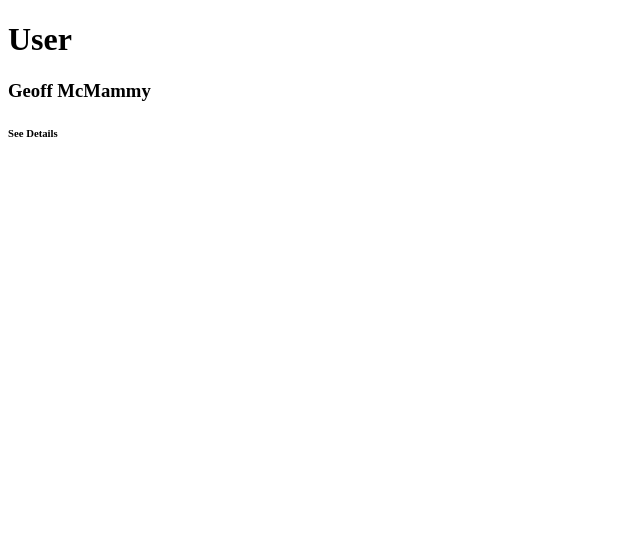
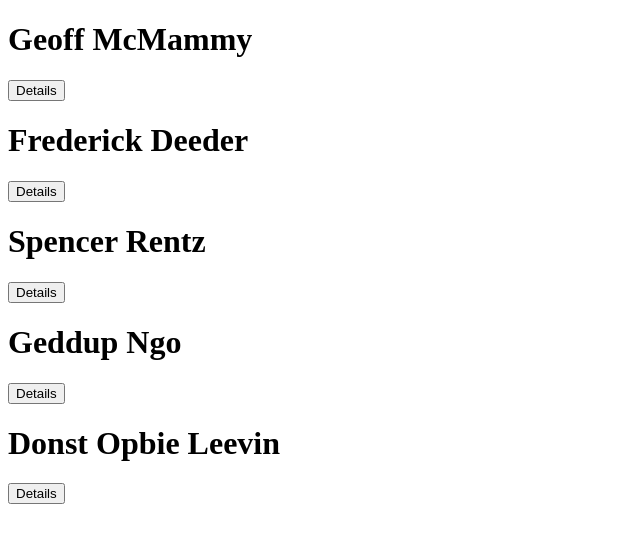
Before and after one commit to blakehagen/practice-angularDirectivesProject, a plain HTML site: page index.html at #!/home in a window 1280 px wide. Shown: the whole page, without its empty margins (0-640 px from the left). Drawn offline with nearby package versions, Linux system fonts and the light colour scheme; some packages are replaced by stand-ins of ours.

Commit message:
step3 done

```diff
--- a/app/dirDisplayTmpl.html
+++ b/app/dirDisplayTmpl.html
@@ -1,13 +1,9 @@
 <div>
-    <h1>User</h1>
+    <h1>{{user.name}}</h1>
 </div>
 
 <div>
-    <h3>{{user.name}}</h3>
-</div>
-
-<div>
-    <h6>See Details</h6>
+    <button>Details</button>
 </div>
 <div ng-show="details">
     <h4>Age: {{user.age}}</h4>
--- a/app/directives.js
+++ b/app/directives.js
@@ -10,6 +10,7 @@ angular.module('directivePractice').directive('dirDisplay', function () {
                 scope.details = !scope.details;
                 scope.$apply();
             })
+            console.log(scope);
 
 
         }
--- a/homeCtrl.js
+++ b/homeCtrl.js
@@ -1,10 +1,40 @@
 angular.module('directivePractice').controller('homeCtrl', function ($scope) {
 
-    $scope.user = {
-        name: "Geoff McMammy",
-        age: 43,
-        email: "geofdude@gmail.com"
-    }
+    $scope.users =
+
+    [
+
+        {
+            name: "Geoff McMammy",
+            age: 43,
+            email: "geofdude@gmail.com",
+            city: "Provo"
+        },
+        {
+            name: "Frederick Deeder",
+            age: 26,
+            email: "fredeed@gmail.com",
+            city: "Austin"
+        },
+        {
+            name: "Spencer Rentz",
+            age: 35,
+            email: "spencerrentz@gmail.com",
+            city: "Sacramento"
+        },
+        {
+            name: "Geddup Ngo",
+            age: 43,
+            email: "geddupngo@gmail.com",
+            city: "Orlando"
+        },
+        {
+            name: "Donst Opbie Leevin",
+            age: 67,
+            email: "gernee@gmail.com",
+            city: "Phoenix"
+        }
+    ]
 
 
 
--- a/homeTmpl.html
+++ b/homeTmpl.html
@@ -1 +1 @@
-<dir-display></dir-display>
+<dir-display ng-repeat="user in users"></dir-display>
```
